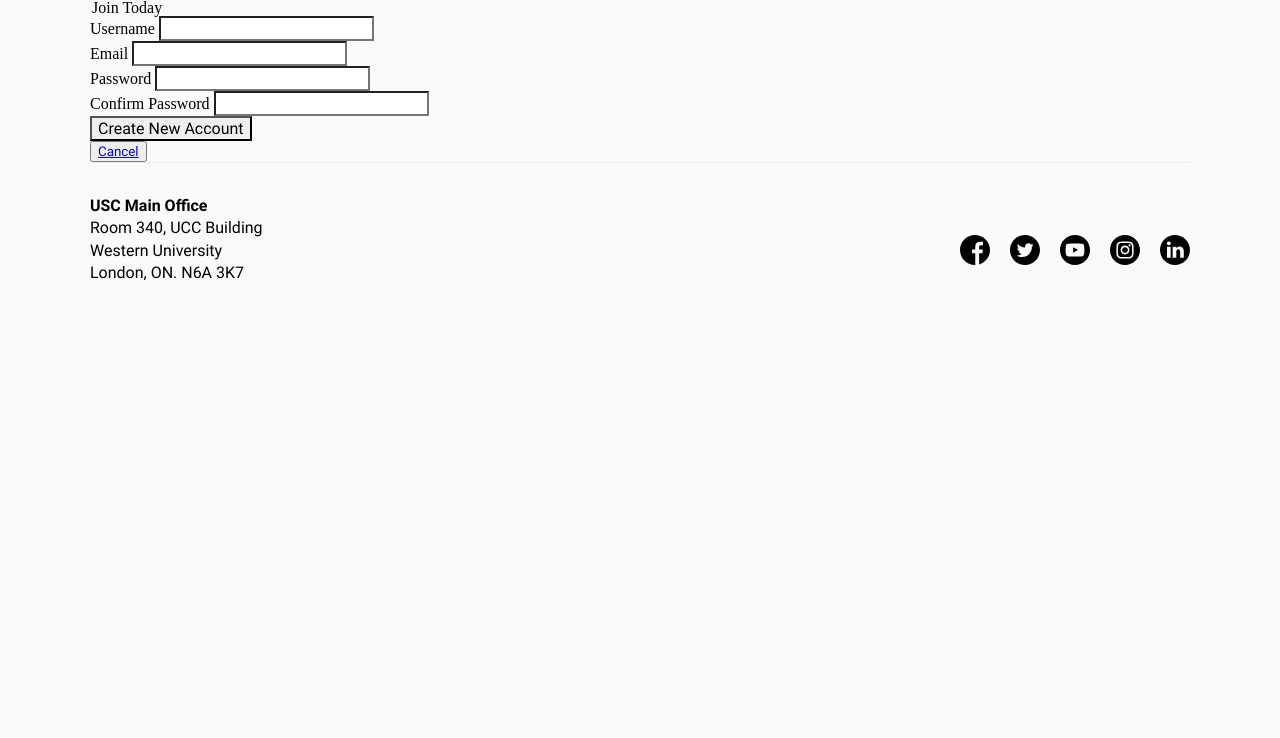
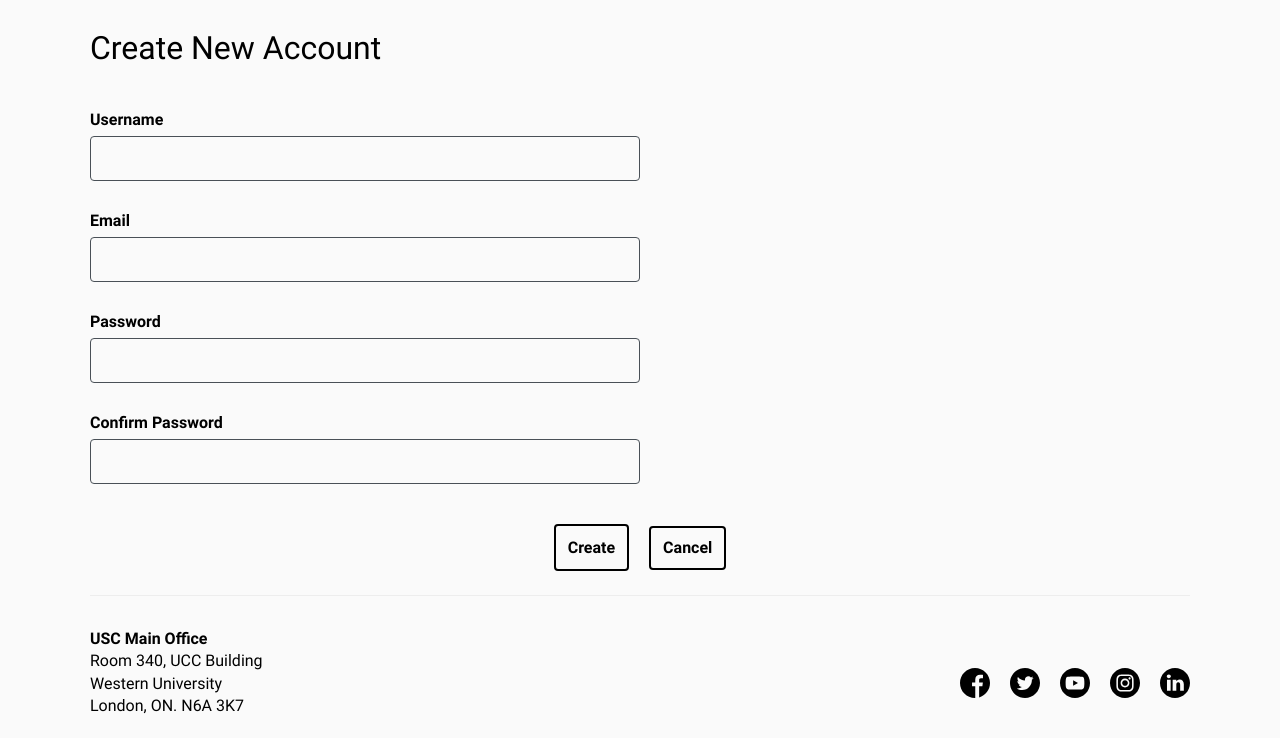
Before and after one commit to WesternUSC/USC_Timeline, a Flask app: page /register in a window 1280 px wide. Shown: the part 100-838 px from the top of the page. Before the commit the page ends 381 px from the top, so only its background shows below. Run offline with Flask 2, Linux system fonts and the light colour scheme; the visitor is signed in with stand-in values (Sample User, id 1); some libraries are stand-ins or nearby versions.

Commit message:
Style register account page

```diff
--- a/usctimeline/static/styles/main.css
+++ b/usctimeline/static/styles/main.css
@@ -922,3 +922,65 @@ input {
 
 .manage-tags-table-header {
   text-align: left; }
+
+.new-account-legend {
+  padding: 2rem 0;
+  font-family: "Roboto", sans-serif; }
+  @media (max-width: 599px) {
+    .new-account-legend {
+      font-size: 1.5rem; } }
+  @media (min-width: 600px) {
+    .new-account-legend {
+      font-size: 1.5rem; } }
+  @media (min-width: 900px) {
+    .new-account-legend {
+      font-size: 2rem; } }
+
+.new-account-input-container {
+  padding: 1rem 0; }
+
+.new-account-label {
+  display: block;
+  font-size: 16px;
+  font-family: "Roboto", sans-serif;
+  font-weight: 700;
+  padding-bottom: 0.5rem; }
+
+.new-account-input {
+  border: 0.0625rem solid #495057;
+  background-color: #FAFAFA;
+  border-radius: 4px;
+  padding: 0.75rem;
+  font-size: 16px;
+  font-family: "Roboto", sans-serif; }
+  @media (max-width: 599px) {
+    .new-account-input {
+      width: 100%; } }
+  @media (min-width: 600px) {
+    .new-account-input {
+      width: 100%; } }
+  @media (min-width: 900px) {
+    .new-account-input {
+      width: 50%; } }
+
+.register-btn-container {
+  padding: 1rem;
+  text-align: center; }
+
+.register-btn {
+  margin: 0.5rem;
+  display: inline-block;
+  background-color: #FAFAFA;
+  border: 0.125rem solid #000000;
+  border-radius: 4px;
+  font-family: "Roboto", sans-serif;
+  text-decoration: none;
+  color: #000000;
+  font-weight: 700;
+  cursor: pointer;
+  padding: 0.75rem; }
+  .register-btn:hover {
+    background-color: #000000;
+    color: #FFFFFF;
+    border-color: #000000;
+    transition: 0.3s; }
--- a/usctimeline/static/styles/scss/main.scss
+++ b/usctimeline/static/styles/scss/main.scss
@@ -17,3 +17,4 @@
 @import "pages/account";
 @import "pages/manage_events";
 @import "pages/manage_tags";
+@import "pages/register";
--- /dev/null
+++ b/usctimeline/static/styles/scss/pages/_register.scss
@@ -0,0 +1,51 @@
+.new-account-legend {
+  padding: 2rem 0;
+  font-family: $main-font;
+
+  @include for-phone-only {
+    font-size: $h3-small;
+  }
+
+  @include for-tablet-portrait-up {
+    font-size: $h3-small;
+  }
+
+  @include for-tablet-landscape-up {
+    font-size: $h3-large;
+  }
+}
+
+.new-account-input-container {
+  padding: 1rem 0;
+}
+
+.new-account-label {
+  display: block;
+  @include form-label;
+}
+
+.new-account-input {
+  @include form-input;
+
+  @include for-phone-only {
+    width: 100%;
+  }
+
+  @include for-tablet-portrait-up {
+    width: 100%;
+  }
+
+  @include for-tablet-landscape-up {
+    width: 50%;
+  }
+}
+
+.register-btn-container {
+  padding: 1rem;
+  text-align: center;
+}
+
+.register-btn {
+  margin: 0.5rem;
+  @include btn-secondary-med;
+}
--- a/usctimeline/templates/users/register.html
+++ b/usctimeline/templates/users/register.html
@@ -4,66 +4,64 @@
         <form action="" method="POST">
             {{ form.hidden_tag() }}
             <fieldset>
-                <legend>Join Today</legend>
-                <div>
-                    {{ form.username.label(class="css-class-name") }}
+                <legend class="new-account-legend">Create New Account</legend>
+                <div class="new-account-input-container">
+                    {{ form.username.label(class="new-account-label") }}
                     {% if form.username.errors %}
-                        {{ form.username(class="alert-error css-class-name-2") }}
+                        {{ form.username(class="new-account-input") }}
                         <div>
                             {% for error in form.username.errors %}
                                 <span class="alert-error">{{ error }}</span><br>
                             {% endfor %}
                         </div>
                     {% else %}
-                        {{ form.username(class="css-class-name-1 css-class-name-2") }}
+                        {{ form.username(class="new-account-input") }}
                     {% endif %}
                 </div>
-                <div>
-                    {{ form.email.label(class="css-class-name") }}
+                <div class="new-account-input-container">
+                    {{ form.email.label(class="new-account-label") }}
                     {% if form.email.errors %}
-                        {{ form.email(class="alert-error css-class-name-2") }}
+                        {{ form.email(class="new-account-input") }}
                         <div>
                             {% for error in form.email.errors %}
                                 <span class="alert-error">{{ error }}</span><br>
                             {% endfor %}
                         </div>
                     {% else %}
-                        {{ form.email(class="css-class-name-1 css-class-name-2") }}
+                        {{ form.email(class="new-account-input") }}
                     {% endif %}
                 </div>
-                <div>
-                    {{ form.password.label(class="css-class-name") }}
+                <div class="new-account-input-container">
+                    {{ form.password.label(class="new-account-label") }}
                     {% if form.password.errors %}
-                        {{ form.password(class="alert-error css-class-name-2") }}
+                        {{ form.password(class="new-account-input") }}
                         <div>
                             {% for error in form.password.errors %}
                                 <span class="alert-error">{{ error }}</span><br>
                             {% endfor %}
                         </div>
                     {% else %}
-                        {{ form.password(class="css-class-name-1 css-class-name-2") }}
+                        {{ form.password(class="new-account-input") }}
                     {% endif %}
                 </div>
-                <div>
-                    {{ form.confirm_password.label(class="css-class-name") }}
+                <div class="new-account-input-container">
+                    {{ form.confirm_password.label(class="new-account-label") }}
                     {% if form.confirm_password.errors %}
-                        {{ form.confirm_password(class="alert-error css-class-name-2") }}
+                        {{ form.confirm_password(class="new-account-input") }}
                         <div>
                             {% for error in form.confirm_password.errors %}
                                 <span class="alert-error">{{ error }}</span><br>
                             {% endfor %}
                         </div>
                     {% else %}
-                        {{ form.confirm_password(class="css-class-name-1 css-class-name-2") }}
+                        {{ form.confirm_password(class="new-account-input") }}
                     {% endif %}
                 </div>
             </fieldset>
-            <div>
-                {{ form.submit(class="css-class-name") }}
+            <div class="register-btn-container">
+                {{ form.submit(class="register-btn") }}
+                <a class="register-btn" href="{{ url_for('users.account') }}">Cancel</a>
             </div>
-            <button>
-                <a href="{{ url_for('main.index') }}">Cancel</a>
-            </button>
         </form>
     </div>
 {% endblock content %}
--- a/usctimeline/users/forms.py
+++ b/usctimeline/users/forms.py
@@ -32,7 +32,7 @@ class RegistrationForm(FlaskForm):
             EqualTo('password')
         ]
     )
-    submit = SubmitField('Create New Account')
+    submit = SubmitField('Create')
 
     def validate_username(self, username):
         user = User.query.filter_by(username=username.data).first()
```
